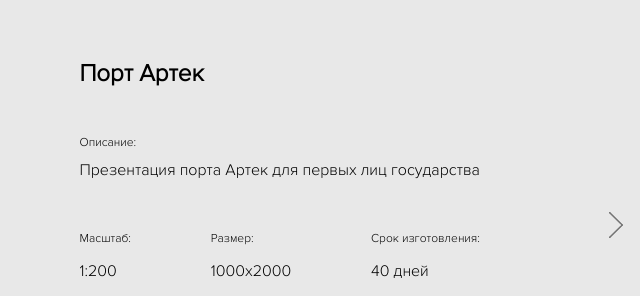
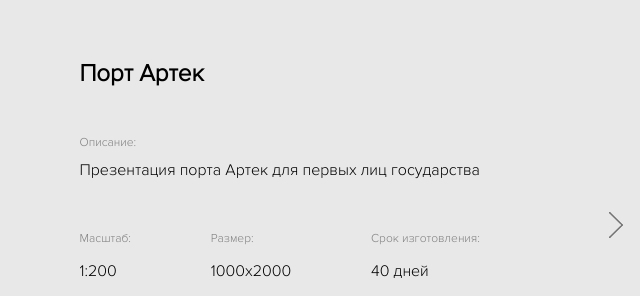
Before and after one commit to alex3287/maquette, a website: page src/index.html in a window 1280 px wide. Shown: the part 2680-2976 px from the top of the page, 603-1243 px from the left. Drawn offline with nearby package versions, Linux system fonts and the light colour scheme.

Commit message:
fixed bug number five

```diff
--- a/src/sass/blocks/_projects.sass
+++ b/src/sass/blocks/_projects.sass
@@ -28,12 +28,14 @@
       font-size: 24px
     &__text
       font-size: 12px
+      color: #7f7f7f
     &__subtitle
       margin-top: 12px
       margin-bottom: 40px
       font-size: 16px
     &__scale, &__size, &__time
       font-size: 12px
+      color: #7f7f7f
     &__data
       font-size: 16px
     &__button
```
Also changed, not shown: src/css/style.css, 1 other file.
